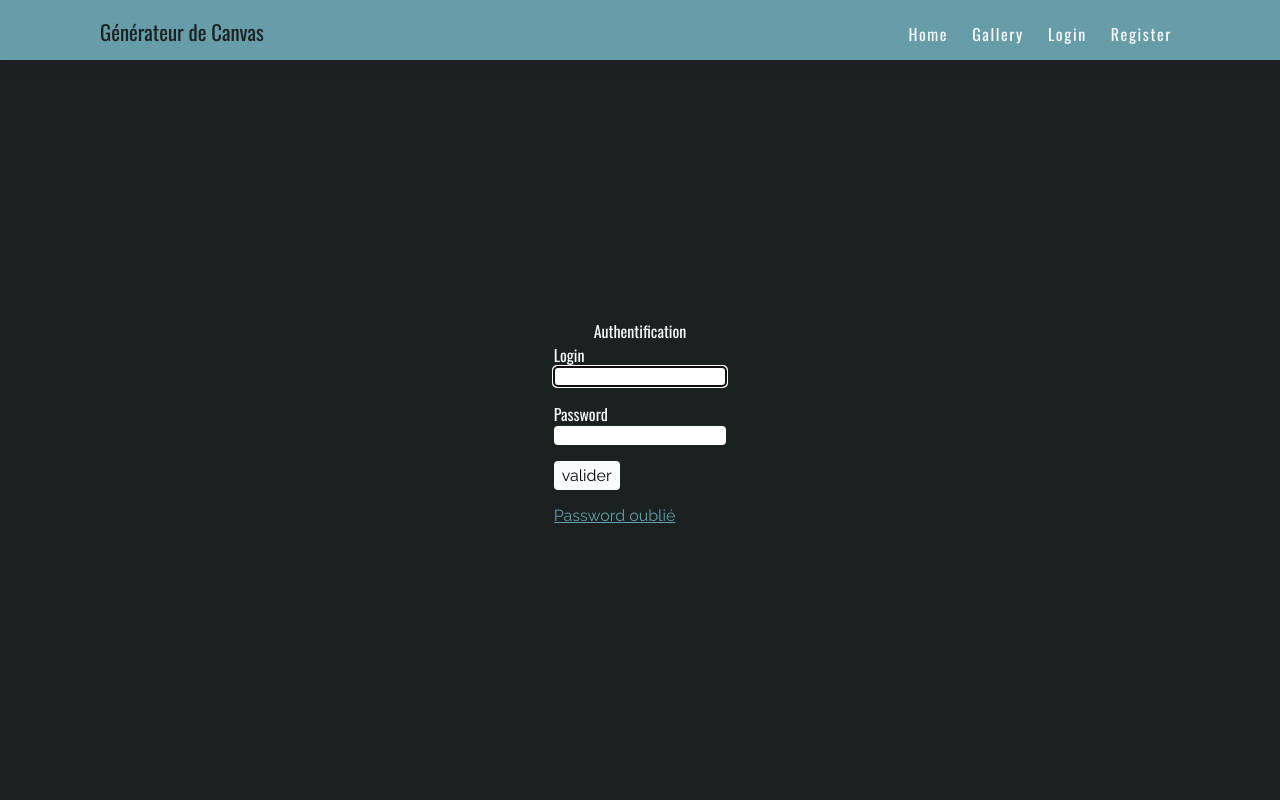
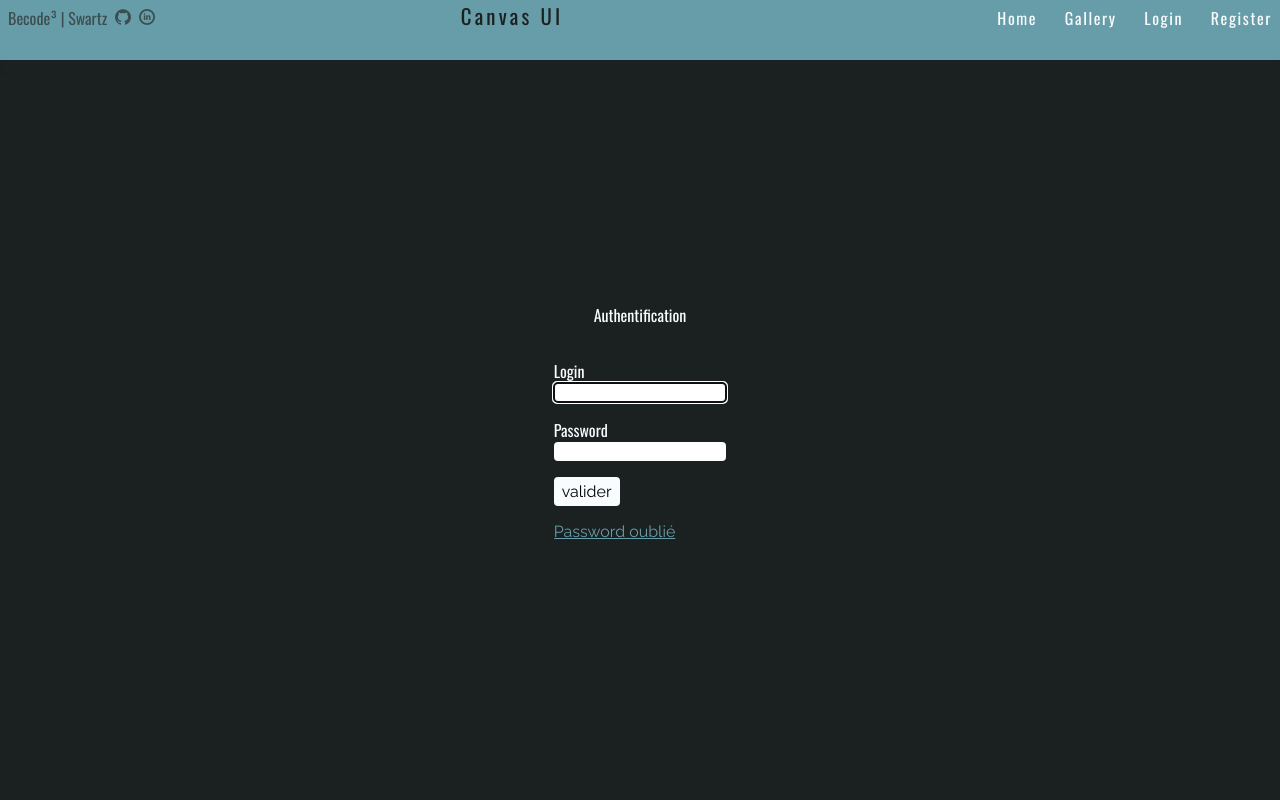
Before and after one commit to vanmaerckechri/Generateur-de-code-pour-Canvas, a PHP site: page /index.php?action=log&log=in in a window 1280 px wide. Run offline with PHP 8.4, Linux system fonts and the light colour scheme; data comes from the database, SQL or seed files in the repository.

Commit message:
finitions

```diff
--- a/assets/css/style.css
+++ b/assets/css/style.css
@@ -30,14 +30,14 @@ html {
 body {
   margin-left: auto;
   margin-right: auto;
-  max-width: 1080px;
+  max-width: 1280px;
   min-height: 100vh;
   display: flex;
   flex-direction: column;
   justify-content: space-between;
   align-items: center; }
 
-header, h2 {
+header, h2, label {
   font-family: "Oswald", sans-serif; }
 
 canvas {
@@ -45,11 +45,8 @@ canvas {
   background-color: white; }
 
 h2 {
+  margin-bottom: 2rem;
   text-align: center; }
-
-h1 {
-  margin: 1rem 0;
-  font-size: 1.2rem; }
 
 .smsAlert {
   margin-top: 1rem;
@@ -300,7 +305,7 @@ h1 {
 
 header {
   width: 100%;
-  height: 60px;
+  min-height: 60px;
   display: flex;
   justify-content: space-between;
   align-items: baseline;
@@ -311,19 +316,36 @@ header {
     top: 0;
     left: 0;
     width: 100%;
-    height: 60px;
+    min-height: 60px;
     background-color: #669da8;
     z-index: -1;
     box-shadow: 0px 12px 2px 1px rgba(27, 32, 33, 0.2); }
+  header .social {
+    flex: 3;
+    height: 100%;
+    display: flex;
+    flex-wrap: none;
+    align-items: center; }
+    header .social a {
+      margin-left: .5rem;
+      display: block;
+      color: #3d4e51;
+      text-decoration: none; }
+      header .social a:hover {
+        color: #1b2021; }
+      header .social a img:hover {
+        border-radius: 50%;
+        background-color: #f9fcff; }
   header h1 {
-    flex: 3;
+    flex: 2;
+    display: block;
     font-size: 1.3rem;
+    letter-spacing: .2rem;
+    text-align: center;
     color: #1b2021; }
   header .connect {
-    flex: 1;
-    display: flex;
-    justify-content: flex-end;
-    align-items: center; }
+    flex: 5;
+    text-align: right; }
     header .connect .submit {
       margin-left: .5rem;
       padding: .2rem .5rem;
--- a/assets/sass/_base.scss
+++ b/assets/sass/_base.scss
@@ -9,14 +9,14 @@ body
 {
 	margin-left: auto;
 	margin-right: auto;
-	max-width: 1080px;
+	max-width: 1280px;
 	min-height: 100vh;
 	display: flex;
 	flex-direction: column;
 	justify-content: space-between;
 	align-items: center;
 }
-header, h2
+header, h2, label
 {
 	font-family: $fontTitre;
 }
@@ -27,5 +27,6 @@ canvas
 }
 h2
 {
+	margin-bottom: 2rem;
 	text-align: center;
 }
--- a/assets/sass/_layout.scss
+++ b/assets/sass/_layout.scss
@@ -2,7 +2,7 @@
 header
 {
 	width: 100%;
-	height: 60px;
+	min-height: 60px;
 	display: flex;
 	justify-content: space-between;
 	align-items: baseline;
@@ -14,23 +14,51 @@ header
 		top: 0;
 		left: 0;
 		width: 100%;
-		height: 60px;
+		min-height: 60px;
 		background-color: #669da8;
 		z-index: -1;
 		box-shadow: 0px 12px 2px 1px rgba(27, 32, 33, .2);
 	}
+	.social
+	{
+		flex: 3;
+		height: 100%;
+		display: flex;
+		flex-wrap: none;
+		align-items: center;
+		a
+		{
+			margin-left: .5rem;
+			display: block;
+			color: #3d4e51;
+			text-decoration: none;
+			&:hover
+			{
+				color: #1b2021;
+			}
+			img
+			{
+				&:hover
+				{
+					border-radius: 50%;
+					background-color: #f9fcff;
+				}
+			}
+		}
+	}
 	h1
 	{
-		flex: 3;
+		flex: 2;
+		display: block;
 		font-size: 1.3rem;
+		letter-spacing: .2rem;
+		text-align: center;
 		color: #1b2021;
 	}
 	.connect
 	{
-		flex: 1;
-		display: flex;
-		justify-content: flex-end;
-		align-items: center;
+		flex: 5;
+		text-align: right;
 		.submit
 		{
 			margin-left: .5rem;
--- a/assets/sass/_modules.scss
+++ b/assets/sass/_modules.scss
@@ -1,9 +1,4 @@
 @import "variables";
-h1
-{
-	margin: 1rem 0;
-	font-size: 1.2rem;
-}
 .smsAlert
 {
 	margin-top: 1rem;
@@ -14,8 +9,16 @@ h1
 	margin-top: 1rem;
 	color: #0FEB03;
 }
+.paginFilterContainer
+{
+	display: flex;
+	flex-wrap: wrap;
+	justify-content: center;
+	align-items: baseline;
 	#formFilter
 	{
+		margin-bottom: 1rem;
+		width: 100%;
 		p
 		{
 			label
@@ -26,6 +29,7 @@ h1
 	}
 	.pagination
 	{
+		margin-left: 2rem;
 		display: flex;
 		justify-content: center;
 		align-items: baseline;
@@ -72,6 +76,7 @@ h1
 			border-radius: 50%;
 			color: black;
 			background-color: #669da8;
+		}
 	}
 }
 
--- a/view/galleryView.php
+++ b/view/galleryView.php
@@ -1,7 +1,8 @@
-<?php $title = 'Générateur de Canvas - Galerie'; ?>
+<?php $title = 'Canvas UI - Gallery'; ?>
 
 <?php ob_start(); ?>
     <div id="main" class="gallery">
+    	<div class="paginFilterContainer">
 		    <div class="filtres">
 		    	<form method="post" id="formFilter" action="index.php?action=gallery">
 				   	<p>
@@ -55,6 +56,7 @@
 					<input type="submit" name="paginRight" id="paginRight" value=">>">
 				</form>
 
+			</div>
 		</div>
 		<div class="dessins">
 		    <?php
--- a/view/headerView.php
+++ b/view/headerView.php
@@ -1,5 +1,12 @@
 <?php ob_start(); ?>
-    <h1>Générateur de Canvas</h1>
+	<div class="social">
+		<a href="https://www.becode.org/" target="_blank" rel="noopener" title="becode">Becode³ | Swartz</a>
+
+		<a href="https://github.com/vanmaerckechri/Generateur-de-code-pour-Canvas/" target="_blank" rel="noopener" title="github"><img src="assets/img/github.png" alt="logo github, silhouette de chat dans un cercle"></a>
+
+		<a href="https://www.linkedin.com/in/christophe-van-maercke-01b609152/" target="_blank" rel="noopener" title="linkedin"><img src="assets/img/linkedin.png" alt="logo linkedin, les lettres 'i' et 'n' dans un cercle"></a>
+	</div>
+    <h1>Canvas UI</h1>
     <div class="connect">
     	<a href="index.php?action=home" class="submit">Home</a>
     	<a href="index.php?action=gallery" class="submit">Gallery</a>
--- a/view/indexView.php
+++ b/view/indexView.php
@@ -1,4 +1,4 @@
-<?php $title = 'Générateur de Code pour le Canvas'; ?>
+<?php $title = 'Canvas UI'; ?>
 
 <?php ob_start(); ?>
 <div id="interface">
--- a/view/logView.php
+++ b/view/logView.php
@@ -2,7 +2,7 @@
 $title = '';
 if (isset($_GET['log']) && $_GET['log'] === "reg")
 {
-	$title = 'Générateur de Canvas - Register';
+	$title = 'Canvas UI - Register';
 	ob_start();
 	?>
 	<div id="main" class="formulaire">
@@ -30,7 +30,7 @@ if (isset($_GET['log']) && $_GET['log'] === "reg")
 }
 else if (isset($_GET['log']) && $_GET['log'] === "in")
 {
-	$title = 'Générateur de Canvas - Authentification';
+	$title = 'Canvas UI - Authentification';
 	ob_start();
 	?>
 	<div id="main" class="formulaire">
@@ -54,7 +54,7 @@ else if (isset($_GET['log']) && $_GET['log'] === "in")
 }
 else if (isset($_GET['log']) && $_GET['log'] === "lost")
 {
-	$title = 'Générateur de Canvas - Password Oublié';
+	$title = 'Canvas UI - Password Oublié';
 	ob_start();
 	?>
 	<div id="main" class="formulaire">
@@ -74,7 +74,7 @@ else if (isset($_GET['log']) && $_GET['log'] === "lost")
 }
 else if (isset($GLOBALS['resetPwd']) && $GLOBALS['resetPwd'] === TRUE)
 {
-	$title = 'Générateur de Canvas - Password Oublié';
+	$title = 'Canvas UI - Password Oublié';
 	ob_start();
 	?>
 	<div id="main" class="formulaire">
```
Also changed, not shown: other parts of assets/css/style.css (+16 -8 lines), assets/img/github.png (added), assets/img/linkedin.png (added), 1 other file. Lines whose indentation alone changed are shown as unchanged.
